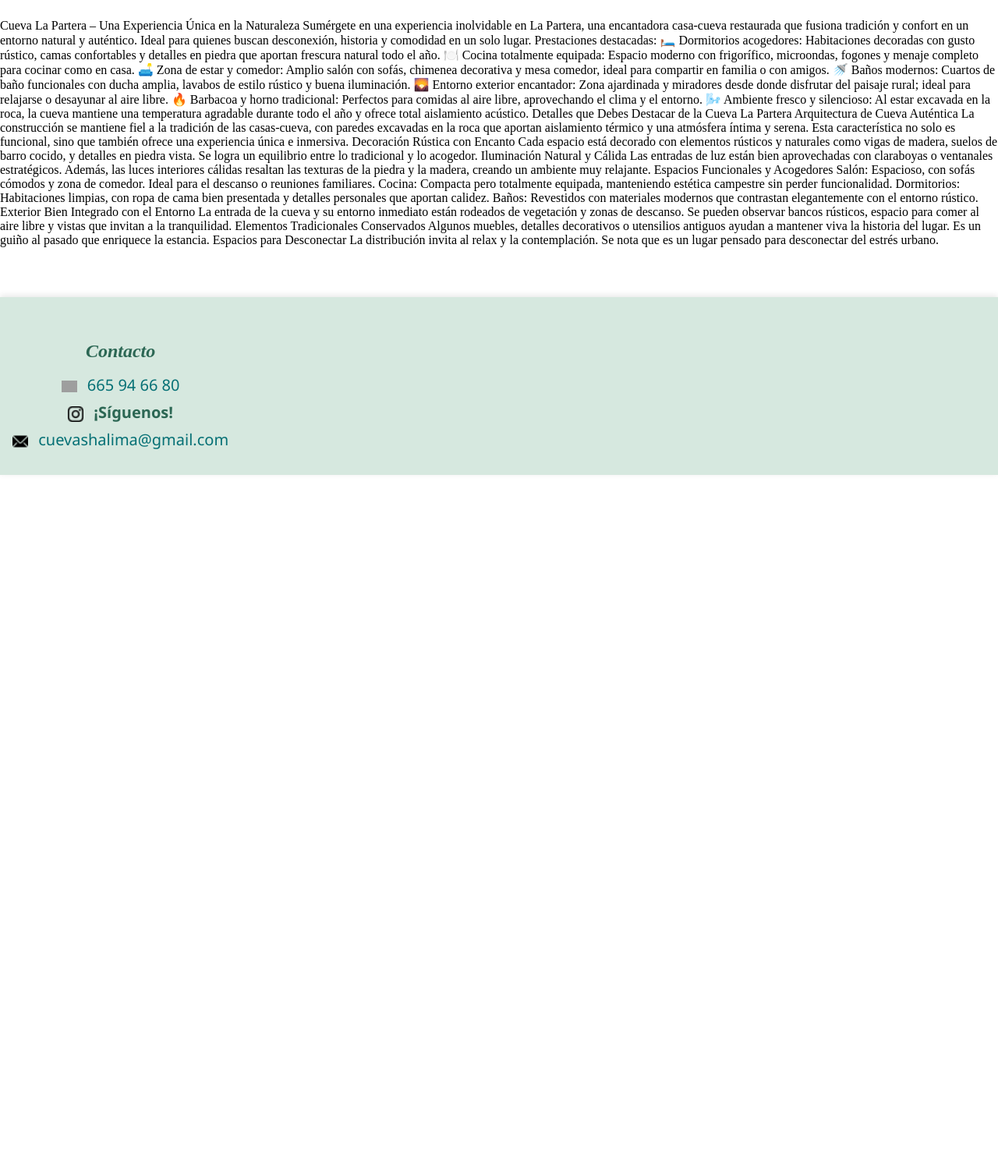
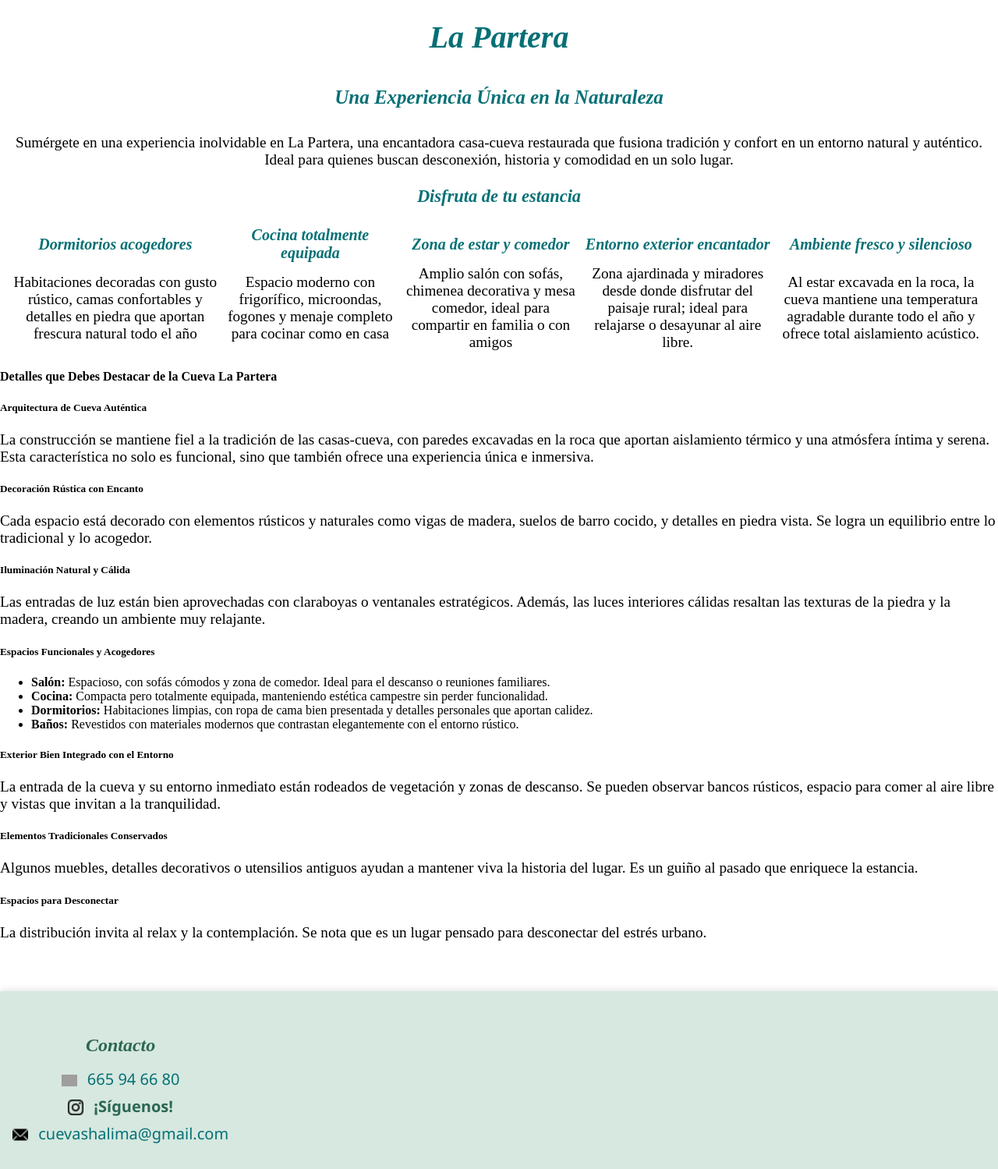
Before and after one commit to Ivan9556/cuevasHalima, a Flask app: page /cueva in a window 1280 px wide. Shown: the part 104-1603 px from the top of the page at 78% size. Before the commit the page ends 713 px from the top, so only its background shows below. Run offline with Flask 3, Linux system fonts and the light colour scheme; grey boxes are pictures that could not be loaded.

Commit message:
Nuevo contenido en platilla cueva

```diff
--- a/app/static/css/style.css
+++ b/app/static/css/style.css
@@ -209,6 +209,46 @@ h3 {
     height: 500px;
     box-shadow: 0 20px 60px #d6e8df;
 }
+/*Nuestra cueva*/
+
+.intro-cueva{
+    text-align: center;
+}
+.intro-cueva h3{
+    font-size: 40px;
+}
+
+.intro-cueva h4{
+    font-size: 25px;
+    color: #057075;
+    font-family: 'Times New Roman', Times, serif;
+    font-style: italic;
+
+}
+
+.tabla-cueva{
+    font-size: larger;
+    margin-left: 1%;
+    margin-right: 1%;
+}
+
+.tabla-cueva h3{
+    text-align: center;
+
+}
+
+.tabla-ofrecemos table, tr{
+    text-align: center;
+}
+.tabla-cueva th {
+    color: #057075;
+    font-size: 20px;
+    font-family: 'Times New Roman', Times, serif;
+    font-style: italic;
+}
+
+
+
 
 /*Que hacer*/
 
--- a/app/templates/cueva.html
+++ b/app/templates/cueva.html
@@ -1,68 +1,103 @@
-<!--Pagina Nuestra cueva-->
 {% extends "base.html" %}
 
 {% block title %}Nuestra cueva{% endblock %}
 
 {% block content %}
 
-Cueva La Partera – Una Experiencia Única en la Naturaleza
-Sumérgete en una experiencia inolvidable en La Partera, una encantadora casa-cueva restaurada que fusiona tradición y
-confort en un entorno natural y auténtico. Ideal para quienes buscan desconexión, historia y comodidad en un solo lugar.
+<div class="intro-cueva">
+    <h3>La Partera</h3>
+    <h4>Una Experiencia Única en la Naturaleza</h4>
+    <p>
+        Sumérgete en una experiencia inolvidable en La Partera, una encantadora casa-cueva restaurada que fusiona
+        tradición
+        y confort en un entorno natural y auténtico. Ideal para quienes buscan desconexión, historia y comodidad en un
+        solo
+        lugar.
+    </p>
+</div>
+<div class="tabla-cueva">
+    <h3>Disfruta de tu estancia</h3>
+    <table>
+        <thead>
+            <tr>
+                <th scope="col">Dormitorios acogedores</th>
+                <th scope="col">Cocina totalmente equipada</th>
+                <th scope="col">Zona de estar y comedor</th>
+                <th scope="col">Entorno exterior encantador</th>
+                <th scope="col">Ambiente fresco y silencioso</th>
+            </tr>
+        </thead>
+        <tbody>
+            <tr>
+                <td data-label="dormitorio">Habitaciones decoradas con gusto rústico, camas confortables y
+                    detalles en piedra que aportan frescura natural todo el año
+                </td>
+                <td data-label="cocina">Espacio moderno con frigorífico, microondas, fogones y menaje
+                    completo para cocinar como en casa
+                </td>
+                <td data-label="comedor">Amplio salón con sofás, chimenea decorativa y mesa comedor, ideal
+                    para compartir en familia o con amigos
+                </td>
+                <td data-label="exterior">Zona ajardinada y miradores desde donde disfrutar del paisaje
+                    rural; ideal para relajarse o desayunar al aire libre.
+                </td>
+                <td data-label="fresco">Al estar excavada en la roca, la cueva mantiene una
+                    temperatura agradable durante todo el año y ofrece total aislamiento acústico.
+                </td>
+            </tr>
+        </tbody>
+    </table>
+</div>
+<div class="detalles-cueva">
+    <h4>Detalles que Debes Destacar de la Cueva La Partera</h4>
 
-Prestaciones destacadas:
-🛏️ Dormitorios acogedores: Habitaciones decoradas con gusto rústico, camas confortables y detalles en piedra que
-aportan frescura natural todo el año.
+    <h5>Arquitectura de Cueva Auténtica</h5>
+    <p>
+        La construcción se mantiene fiel a la tradición de las casas-cueva, con paredes excavadas en la roca que aportan
+        aislamiento térmico y una atmósfera íntima y serena. Esta característica no solo es funcional, sino que también
+        ofrece una experiencia única e inmersiva.
+    </p>
 
-🍽️ Cocina totalmente equipada: Espacio moderno con frigorífico, microondas, fogones y menaje completo para cocinar como
-en casa.
+    <h5>Decoración Rústica con Encanto</h5>
+    <p>
+        Cada espacio está decorado con elementos rústicos y naturales como vigas de madera, suelos de barro cocido, y
+        detalles en piedra vista. Se logra un equilibrio entre lo tradicional y lo acogedor.
+    </p>
 
-🛋️ Zona de estar y comedor: Amplio salón con sofás, chimenea decorativa y mesa comedor, ideal para compartir en familia
-o con amigos.
+    <h5>Iluminación Natural y Cálida</h5>
+    <p>
+        Las entradas de luz están bien aprovechadas con claraboyas o ventanales estratégicos. Además, las luces
+        interiores
+        cálidas resaltan las texturas de la piedra y la madera, creando un ambiente muy relajante.
+    </p>
+</div>
+<h5>Espacios Funcionales y Acogedores</h5>
+<ul>
+    <li><strong>Salón:</strong> Espacioso, con sofás cómodos y zona de comedor. Ideal para el descanso o reuniones
+        familiares.</li>
+    <li><strong>Cocina:</strong> Compacta pero totalmente equipada, manteniendo estética campestre sin perder
+        funcionalidad.</li>
+    <li><strong>Dormitorios:</strong> Habitaciones limpias, con ropa de cama bien presentada y detalles personales que
+        aportan calidez.</li>
+    <li><strong>Baños:</strong> Revestidos con materiales modernos que contrastan elegantemente con el entorno rústico.
+    </li>
+</ul>
+<h5>Exterior Bien Integrado con el Entorno</h5>
+<p>
+    La entrada de la cueva y su entorno inmediato están rodeados de vegetación y zonas de descanso. Se pueden observar
+    bancos rústicos, espacio para comer al aire libre y vistas que invitan a la tranquilidad.
+</p>
 
-🚿 Baños modernos: Cuartos de baño funcionales con ducha amplia, lavabos de estilo rústico y buena iluminación.
+<h5>Elementos Tradicionales Conservados</h5>
+<p>
+    Algunos muebles, detalles decorativos o utensilios antiguos ayudan a mantener viva la historia del lugar. Es un
+    guiño al pasado que enriquece la estancia.
+</p>
 
-🌄 Entorno exterior encantador: Zona ajardinada y miradores desde donde disfrutar del paisaje rural; ideal para
-relajarse o desayunar al aire libre.
-
-🔥 Barbacoa y horno tradicional: Perfectos para comidas al aire libre, aprovechando el clima y el entorno.
-
-🌬️ Ambiente fresco y silencioso: Al estar excavada en la roca, la cueva mantiene una temperatura agradable durante todo
-el año y ofrece total aislamiento acústico.
-
-
-Detalles que Debes Destacar de la Cueva La Partera
-Arquitectura de Cueva Auténtica
-La construcción se mantiene fiel a la tradición de las casas-cueva, con paredes excavadas en la roca que aportan
-aislamiento térmico y una atmósfera íntima y serena. Esta característica no solo es funcional, sino que también ofrece
-una experiencia única e inmersiva.
-
-Decoración Rústica con Encanto
-Cada espacio está decorado con elementos rústicos y naturales como vigas de madera, suelos de barro cocido, y detalles
-en piedra vista. Se logra un equilibrio entre lo tradicional y lo acogedor.
-
-Iluminación Natural y Cálida
-Las entradas de luz están bien aprovechadas con claraboyas o ventanales estratégicos. Además, las luces interiores
-cálidas resaltan las texturas de la piedra y la madera, creando un ambiente muy relajante.
-
-Espacios Funcionales y Acogedores
-
-Salón: Espacioso, con sofás cómodos y zona de comedor. Ideal para el descanso o reuniones familiares.
-
-Cocina: Compacta pero totalmente equipada, manteniendo estética campestre sin perder funcionalidad.
-
-Dormitorios: Habitaciones limpias, con ropa de cama bien presentada y detalles personales que aportan calidez.
-
-Baños: Revestidos con materiales modernos que contrastan elegantemente con el entorno rústico.
-
-Exterior Bien Integrado con el Entorno
-La entrada de la cueva y su entorno inmediato están rodeados de vegetación y zonas de descanso. Se pueden observar
-bancos rústicos, espacio para comer al aire libre y vistas que invitan a la tranquilidad.
-
-Elementos Tradicionales Conservados
-Algunos muebles, detalles decorativos o utensilios antiguos ayudan a mantener viva la historia del lugar. Es un guiño al
-pasado que enriquece la estancia.
-
-Espacios para Desconectar
-La distribución invita al relax y la contemplación. Se nota que es un lugar pensado para desconectar del estrés urbano.
+<h5>Espacios para Desconectar</h5>
+<p>
+    La distribución invita al relax y la contemplación. Se nota que es un lugar pensado para desconectar del estrés
+    urbano.
+</p>
 
 {% endblock %}
--- a/app/templates/index.html
+++ b/app/templates/index.html
@@ -32,8 +32,8 @@
             paisajes
             semidesérticos modelados durante millones de años. Naturaleza, historia y descanso en un mismo lugar.
         </div>
-        <div>
-            <table class="tabla-ofrecemos">
+        <div class="tabla-ofrecemos">
+            <table>
                 <thead>
                     <tr>
                         <th scope="col">Tranquilidad</th>
```
Also changed, not shown: app/static/css/EsquemaColores.txt (+16 -0 lines).
